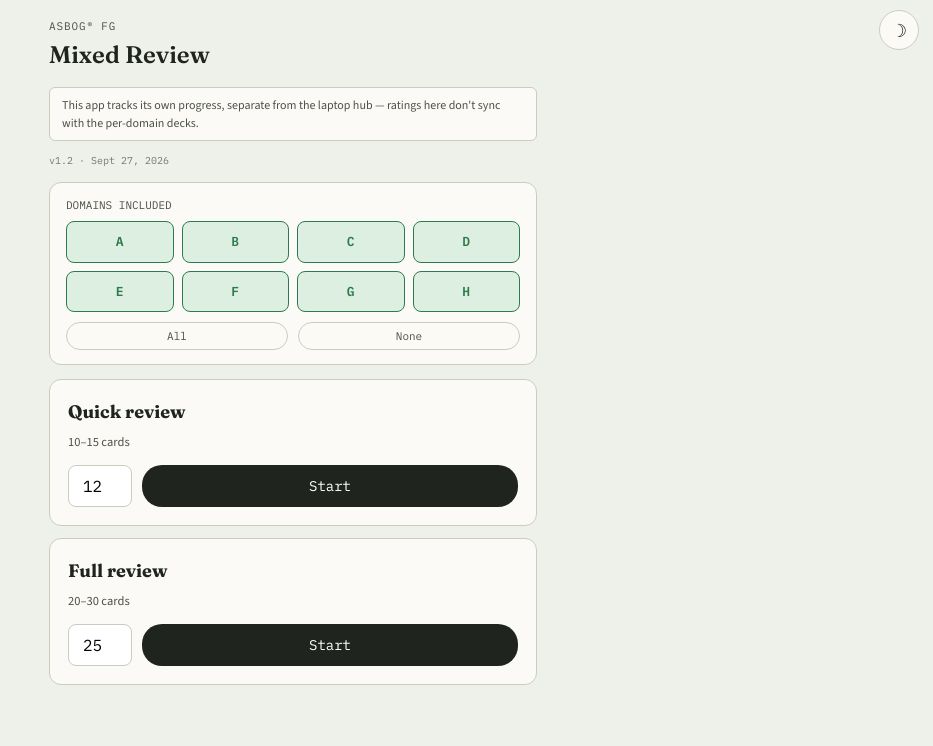
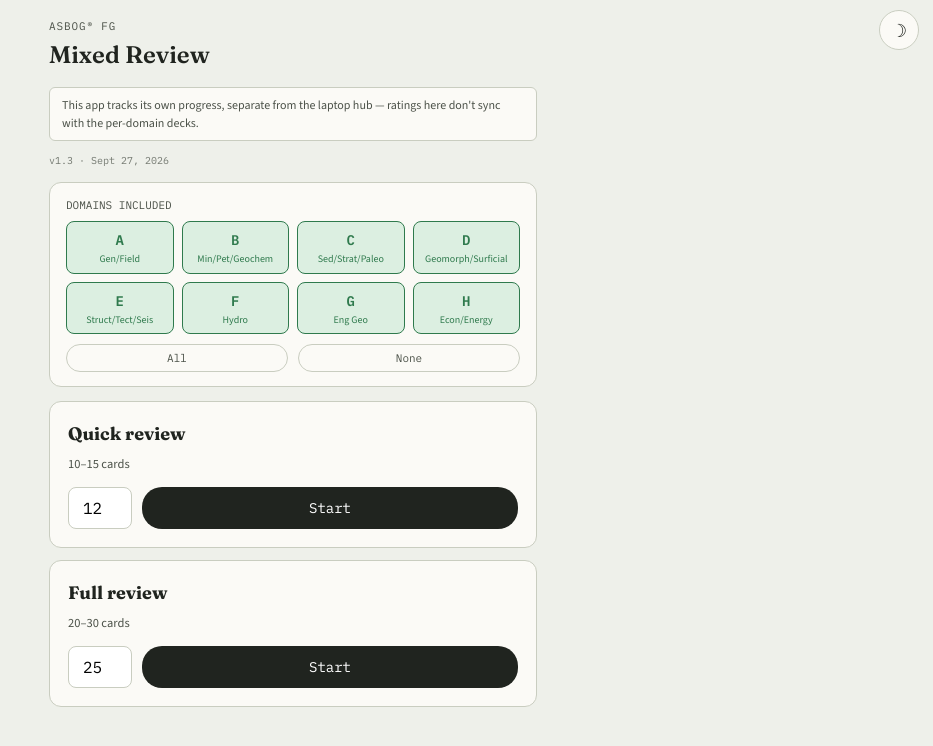
Before and after one commit to aboever/study-fg, a plain HTML site: page asbog-fg-mobile-review.html in a window 1280 px wide. Shown: the whole page, without its empty margins (347-1280 px from the left). Drawn offline with nearby package versions, Linux system fonts and the light colour scheme.

Commit message:
another Claude fail

```diff
--- a/asbog-fg-mobile-review.html
+++ b/asbog-fg-mobile-review.html
@@ -58,9 +58,11 @@
   .domain-pill input{position:absolute;opacity:0;width:100%;height:100%;margin:0;cursor:pointer;}
   .domain-pill label{
     display:block;text-align:center;font-family:'IBM Plex Mono',monospace;font-size:13px;font-weight:600;
-    padding:10px 4px;border-radius:8px;border:1.5px solid var(--rule);background:#fff;color:var(--ink-soft);
+    padding:8px 3px;border-radius:8px;border:1.5px solid var(--rule);background:#fff;color:var(--ink-soft);
   }
   .domain-pill input:checked + label{border-color:var(--verified);background:var(--verified-soft);color:var(--verified);}
+  .domain-pill label b{display:block;font-size:14px;}
+  .domain-pill label span{display:block;font-family:'Source Sans 3',sans-serif;font-weight:500;font-size:10px;line-height:1.15;margin-top:2px;overflow-wrap:anywhere;}
   .domain-filter-actions{display:flex;gap:10px;margin-top:10px;}
   .domain-filter-actions button{
     flex:1;font-family:'IBM Plex Mono',monospace;font-size:11px;padding:6px;border-radius:14px;
@@ -110,19 +112,19 @@
   <div class="eyebrow">ASBOG&reg; FG</div>
   <h1>Mixed Review</h1>
   <div class="track-note">This app tracks its own progress, separate from the laptop hub &mdash; ratings here don't sync with the per-domain decks.</div>
-  <p style="font-family:'IBM Plex Mono',monospace;font-size:10px;color:var(--ink-soft);opacity:.75;margin:-8px 0 14px;">v1.2 &middot; Sept 27, 2026</p>
+  <p style="font-family:'IBM Plex Mono',monospace;font-size:10px;color:var(--ink-soft);opacity:.75;margin:-8px 0 14px;">v1.3 &middot; Sept 27, 2026</p>
 
   <div class="domain-filter">
     <div class="domain-filter-label">Domains included</div>
     <div class="domain-filter-grid">
-      <div class="domain-pill"><input type="checkbox" id="dom-A" class="domain-filter-checkbox" value="A" checked><label for="dom-A">A</label></div>
-      <div class="domain-pill"><input type="checkbox" id="dom-B" class="domain-filter-checkbox" value="B" checked><label for="dom-B">B</label></div>
-      <div class="domain-pill"><input type="checkbox" id="dom-C" class="domain-filter-checkbox" value="C" checked><label for="dom-C">C</label></div>
-      <div class="domain-pill"><input type="checkbox" id="dom-D" class="domain-filter-checkbox" value="D" checked><label for="dom-D">D</label></div>
-      <div class="domain-pill"><input type="checkbox" id="dom-E" class="domain-filter-checkbox" value="E" checked><label for="dom-E">E</label></div>
-      <div class="domain-pill"><input type="checkbox" id="dom-F" class="domain-filter-checkbox" value="F" checked><label for="dom-F">F</label></div>
-      <div class="domain-pill"><input type="checkbox" id="dom-G" class="domain-filter-checkbox" value="G" checked><label for="dom-G">G</label></div>
-      <div class="domain-pill"><input type="checkbox" id="dom-H" class="domain-filter-checkbox" value="H" checked><label for="dom-H">H</label></div>
+      <div class="domain-pill"><input type="checkbox" id="dom-A" class="domain-filter-checkbox" value="A" checked><label for="dom-A"><b>A</b><span>Gen/<wbr>Field</span></label></div>
+      <div class="domain-pill"><input type="checkbox" id="dom-B" class="domain-filter-checkbox" value="B" checked><label for="dom-B"><b>B</b><span>Min/<wbr>Pet/<wbr>Geochem</span></label></div>
+      <div class="domain-pill"><input type="checkbox" id="dom-C" class="domain-filter-checkbox" value="C" checked><label for="dom-C"><b>C</b><span>Sed/<wbr>Strat/<wbr>Paleo</span></label></div>
+      <div class="domain-pill"><input type="checkbox" id="dom-D" class="domain-filter-checkbox" value="D" checked><label for="dom-D"><b>D</b><span>Geomorph/<wbr>Surficial</span></label></div>
+      <div class="domain-pill"><input type="checkbox" id="dom-E" class="domain-filter-checkbox" value="E" checked><label for="dom-E"><b>E</b><span>Struct/<wbr>Tect/<wbr>Seis</span></label></div>
+      <div class="domain-pill"><input type="checkbox" id="dom-F" class="domain-filter-checkbox" value="F" checked><label for="dom-F"><b>F</b><span>Hydro</span></label></div>
+      <div class="domain-pill"><input type="checkbox" id="dom-G" class="domain-filter-checkbox" value="G" checked><label for="dom-G"><b>G</b><span>Eng Geo</span></label></div>
+      <div class="domain-pill"><input type="checkbox" id="dom-H" class="domain-filter-checkbox" value="H" checked><label for="dom-H"><b>H</b><span>Econ/<wbr>Energy</span></label></div>
     </div>
     <div class="domain-filter-actions">
       <button type="button" onclick="document.querySelectorAll('.domain-filter-checkbox').forEach(b=>b.checked=true)">All</button>
--- a/asbog-fg-review-sw.js
+++ b/asbog-fg-review-sw.js
@@ -1,4 +1,4 @@
-const CACHE_NAME = 'asbog-fg-review-v4';
+const CACHE_NAME = 'asbog-fg-review-v5';
 const ASSETS = [
   './asbog-fg-mobile-review.html',
   './asbog-fg-review-logic.js',
```
